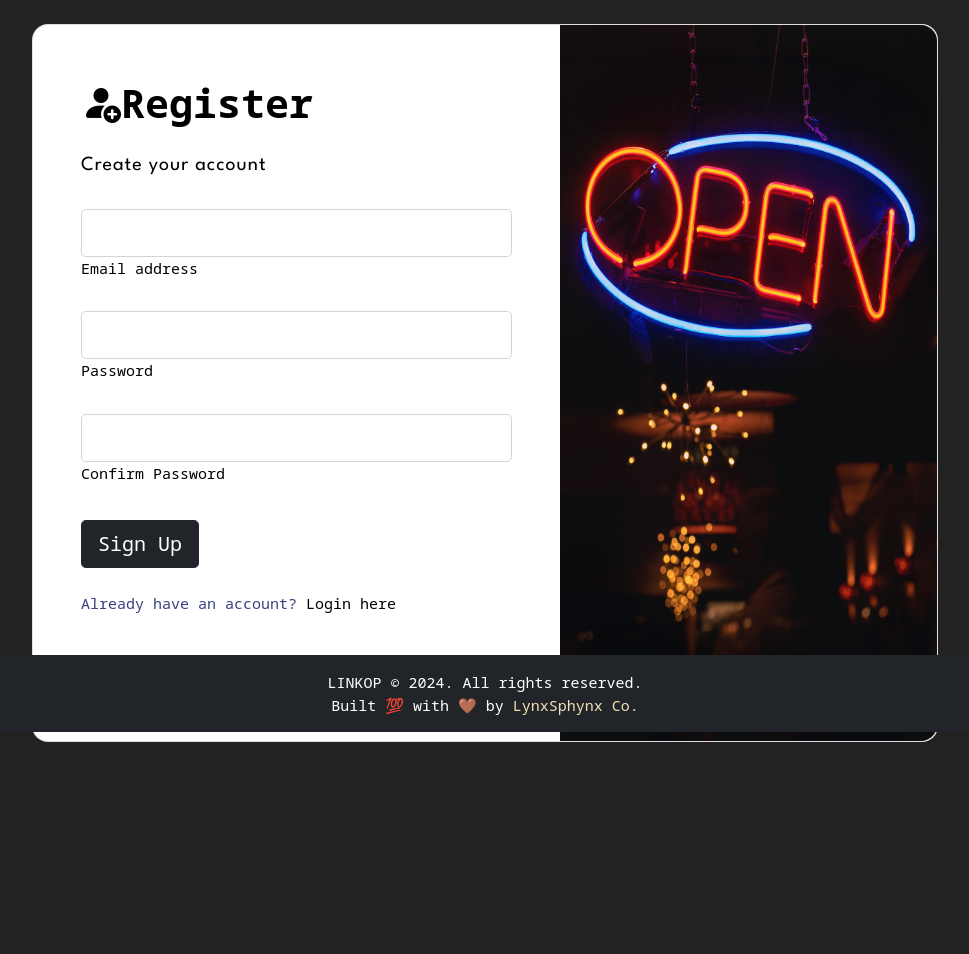
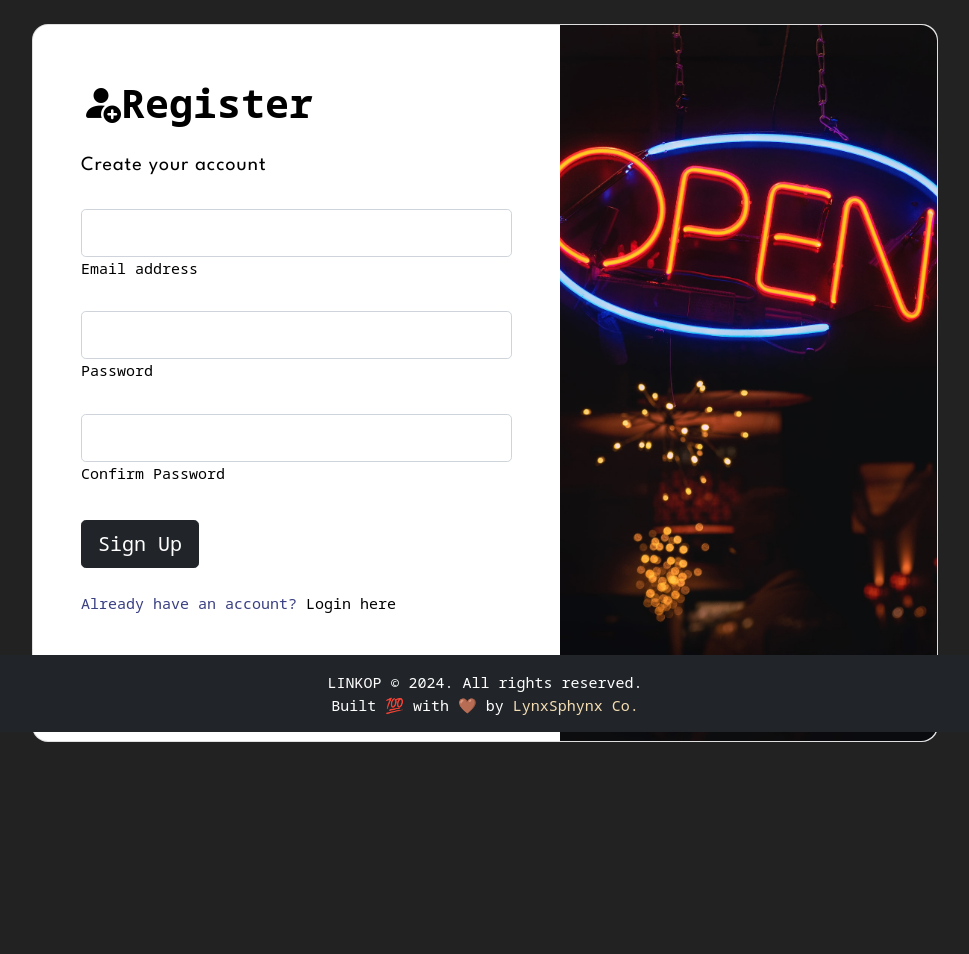
Before and after one commit to Rofy-Ray/linkop, a Django app: page /register/ in a window 1280 px wide. Shown: the part 68-1022 px from the top of the page, without its empty margins (155-1124 px from the left). Run offline with Django 4.2, Linux system fonts and the light colour scheme; some libraries are stand-ins or nearby versions.

Commit message:
fixing image render on login and register forms

```diff
--- a/templates/login.html
+++ b/templates/login.html
@@ -12,7 +12,7 @@
                         <div class="row g-0">
                             <div class="col-md-6 col-lg-5 d-none d-md-block">
                                 <img src="{% static 'img/lgnimg.jpg' %}"
-                                    alt="login form" class="img-fluid" style="border-radius: 1rem 0 0 1rem; height: 100%;" />
+                                    alt="login form" class="img-fluid" style="border-radius: 1rem 0 0 1rem; height: 100%; object-fit: cover;" />
                             </div>
                             <div class="col-md-6 col-lg-7 d-flex align-items-center">
                                 <div class="card-body p-4 p-lg-5 text-black">
--- a/templates/registration_form.html
+++ b/templates/registration_form.html
@@ -50,7 +50,7 @@
                             </div>
                             <div class="col-md-6 col-lg-5 d-none d-md-block">
                                 <img src="{% static 'img/regimg.jpg' %}"
-                                    alt="signup form" class="img-fluid" style="border-radius: 0 1rem 1rem 0; height: 100%;" />
+                                    alt="signup form" class="img-fluid" style="border-radius: 0 1rem 1rem 0; height: 100%; object-fit: cover;" />
                             </div>
                         </div>
                     </div>
```
